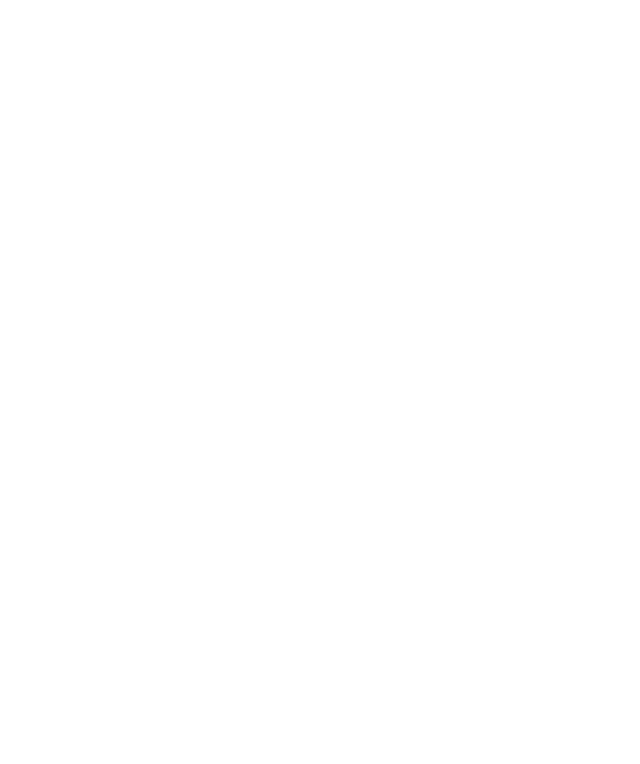
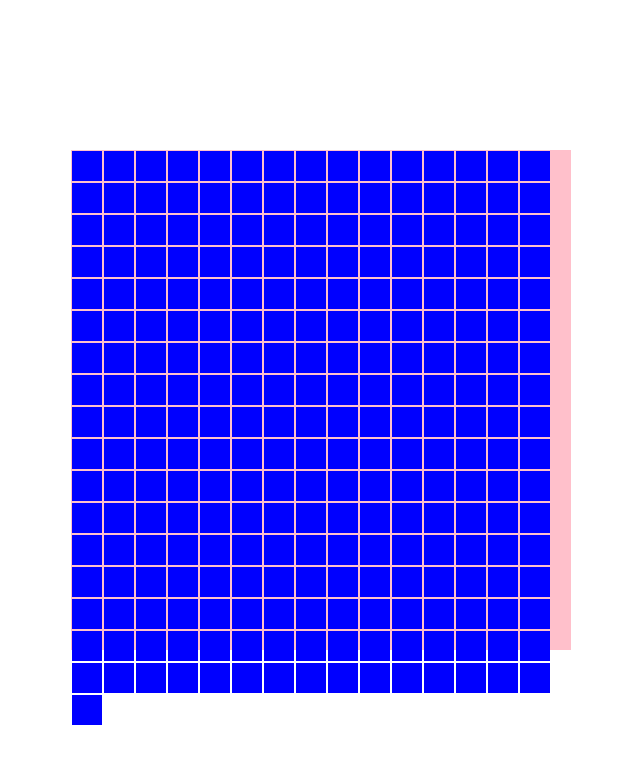
Before and after one commit to larakielcode/etch-a-sketch, a plain HTML site: page index.html in a window 1280 px wide. Shown: the whole page, without its empty margins (319-959 px from the left). Drawn offline with Linux system fonts and the light colour scheme.

Commit message:
Added a css file to the project.

```diff
--- a/etch-a-sketch.js
+++ b/etch-a-sketch.js
@@ -1 +1,10 @@
 /* Author: Aldin Moreno */
+
+const container = document.querySelector(".container");
+
+for (let i = 1; i <= 16; i++) {
+   for (let j = 1; j <= 16; j++) {
+      const div = document.createElement("div");
+      container.appendChild(div);
+   }
+}
--- /dev/null
+++ b/index.css
@@ -0,0 +1,27 @@
+:root {
+  padding: 0;
+  margin: 0;
+  box-sizing: border-box;
+  -moz-box-sizing: border-box;
+  width: 100vw;
+  height: 100vh;
+  display: flex;
+  justify-content: center;
+  align-items: center;
+}
+
+.container {
+  width: 500px;
+  height: 500px;
+  display: flex;
+  flex-wrap: wrap;
+  background: pink;
+  box-sizing: border-box;
+}
+
+.container div {
+  height: 30px;
+  width: 30px;
+  margin: 1px;
+  background: blue;
+}
--- a/index.html
+++ b/index.html
@@ -3,6 +3,7 @@
   <head>
     <meta charset="UTF-8" />
     <meta name="viewport" content="width=device-width, initial-scale=1.0" />
+    <link rel="stylesheet" href="index.css" />
     <title>Etch-a-Sketch | Project by larakielcode</title>
   </head>
   <body>
@@ -10,5 +11,6 @@
       <!-- this div is for the 16x16 grid -->
     </div>
     <!-- add a script source here -->
+    <script src="etch-a-sketch.js"></script>
   </body>
 </html>
```
